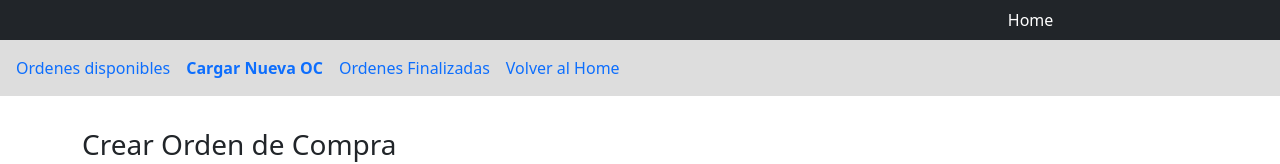
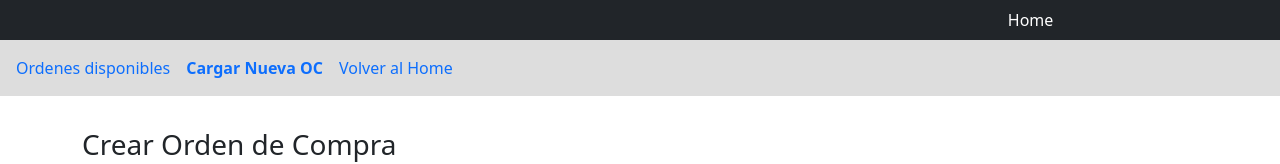
Before and after one commit to solfalabella7/frontend-inventario, a React (Vite) app: page /ordenCompra/crear in a window 1280 px wide. Shown: the top 164 px of the page. Built offline with nearby package versions, Linux system fonts and the light colour scheme; no server answers.

Commit message:
chau lista OC finalizadas

```diff
--- a/src/pages/OrdenCompra.jsx
+++ b/src/pages/OrdenCompra.jsx
@@ -26,17 +26,7 @@ const OrdenCompra = () => {
                 >
                   Cargar Nueva OC
                 </NavLink>
-                 <NavLink
-                  to="/ordenCompra/finalizar"
-                  style={({ isActive }) => ({
-                    marginRight: '1rem',
-                    fontWeight: isActive ? 'bold' : 'normal',
-                    textDecoration:'none'
-                  })}
-                >
 
-                  Ordenes Finalizadas
-                </NavLink>
                 <NavLink
                   to="/"
                   style={{ marginLeft: 'auto', textDecoration: 'none' }}
```
